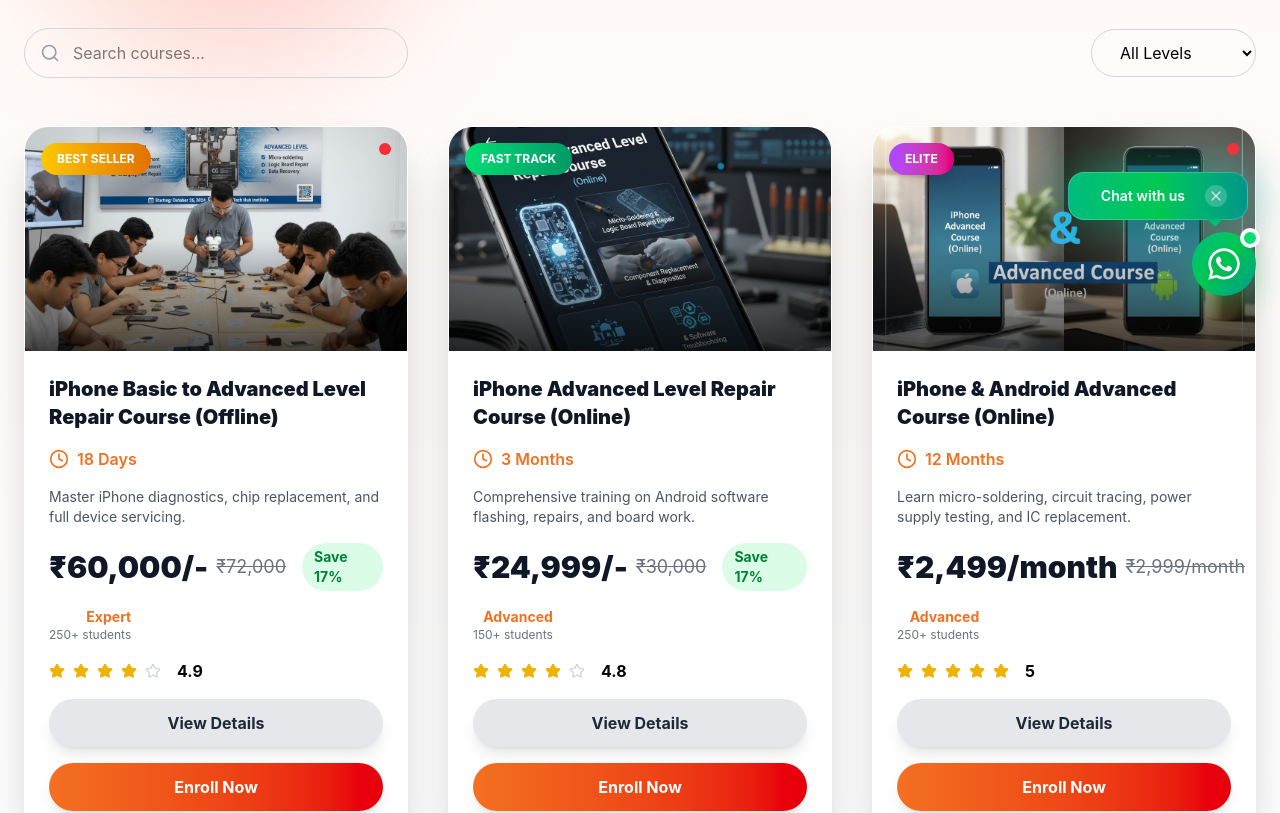
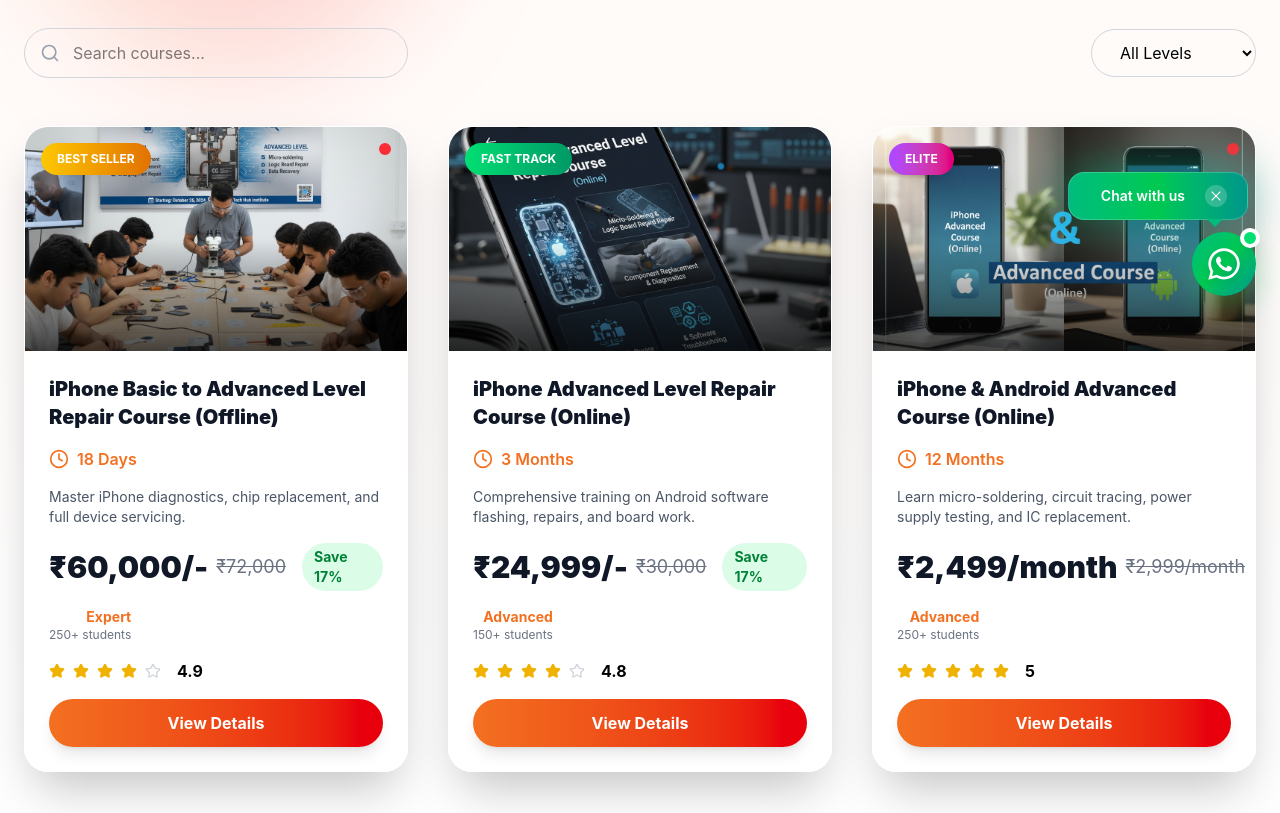
Before and after one commit to Siva2232/newweb, a React (Vite) app: page /courses in a window 1280 px wide. Shown: the part 480-1293 px from the top of the page. Built offline with nearby package versions, Linux system fonts and the light colour scheme.

Commit message:
Your commit message

```diff
--- a/src/components/Abouts.jsx
+++ b/src/components/Abouts.jsx
@@ -39,7 +39,7 @@
   ];
 
   const team = [
-    { name: "Sirajul Haque", role: "Founder & Lead Trainer - GetFix Academy", exp: "20+ Years Experience in chip level repair", img: T1 },
+    { name: "Sirajul Haque", tagline: "Co-Founder - GetFix Academy", role: "Founder & Lead Trainer - GetFix Academy", exp: "20+ Years Experience in chip level repair", img: T1 },
     { name: "Shuhaib Shadi", role: "Co-Founder & Director - GetFix Academy", exp: "10+ Year Experience iPhone Chip level Expert", img: T2 },
     { name: "Pinks", role: "Co-Founder and Technical Support - GetFix", exp: "20+ Years Industry Expertise (Works at Apple-Croatia)", img: T3 },
   ];
@@ -212,6 +212,7 @@
                 <div className="p-6 text-center">
                   <h4 className="text-xl font-bold text-gray-900">{member.name}</h4>
                   <p className="text-[#F37021] font-medium">{member.role}</p>
+                  <p className="text-[#F37021] font-medium">{member.tagline}</p>
                   <p className="text-sm text-gray-600 mt-1">{member.exp}</p>
                 </div>
               </motion.div>
--- a/src/components/CoursesSection.jsx
+++ b/src/components/CoursesSection.jsx
@@ -121,7 +121,6 @@
       </motion.div>
 
       <div className="max-w-7xl mx-auto relative z-10">
-
         {/* HERO */}
         <motion.div
           initial={{ opacity: 0, y: 50 }}
@@ -246,14 +245,8 @@
   const original = clean(originalPrice);
   const savings = original > current ? Math.round((1 - current / original) * 100) : 0;
 
-  return (
-    <motion.div
-      initial={{ opacity: 0, y: 100 }}
-      whileInView={{ opacity: 1, y: 0 }}
-      viewport={{ once: true }}
-      transition={{ duration: 0.8, delay: index * 0.15, type: "spring" }}
-      className="relative group"
-    >
+  // Card content to avoid repetition
+  const cardContent = (
     <motion.div
       ref={cardRef}
       onMouseMove={handleMouse}
@@ -287,7 +280,12 @@
       )}
 
       <div className="relative h-56 overflow-hidden">
-          <img src={image} alt={name} className="w-full h-full object-cover transition-transform duration-700 group-hover:scale-110" loading="lazy" />
+        <img
+          src={image}
+          alt={name}
+          className="w-full h-full object-cover transition-transform duration-700 group-hover:scale-110"
+          loading="lazy"
+        />
         <div className="absolute inset-0 bg-gradient-to-t from-black/70 via-transparent to-transparent" />
       </div>
 
@@ -338,17 +336,26 @@
 
         <div className="flex justify-center items-center gap-1">
           {[...Array(5)].map((_, i) => (
-              <Star key={i} className={`w-4 h-4 ${i < Math.floor(rating) ? "text-yellow-500 fill-current" : "text-gray-300"}`} />
+            <Star
+              key={i}
+              className={`w-4 h-4 ${i < Math.floor(rating) ? "text-yellow-500 fill-current" : "text-gray-300"}`}
+            />
           ))}
           <span className="ml-1 font-bold text-sm">{rating}</span>
         </div>
 
+        <motion.div
+          whileHover={{ scale: 1.05 }}
+          whileTap={{ scale: 0.95 }}
+        >
           <Link
             to={`/course/${id}`}
             className="w-full block text-center py-3 bg-gradient-to-r from-[#F37021] to-red-600 text-white font-bold rounded-full shadow-lg hover:shadow-[#F37021]/50 transition-all"
+            onClick={(e) => !isDesktop && e.stopPropagation()}
           >
             View Details
           </Link>
+        </motion.div>
       </div>
 
       <motion.div
@@ -358,6 +365,33 @@
         transition={{ duration: 0.9 }}
       />
     </motion.div>
+  );
+
+  return (
+    <motion.div
+      initial={{ opacity: 0, y: 100 }}
+      whileInView={{ opacity: 1, y: 0 }}
+      viewport={{ once: true }}
+      transition={{ duration: 0.8, delay: index * 0.15, type: "spring" }}
+      className="relative group"
+    >
+      {/* Wrap card in Link for mobile only */}
+      {isDesktop ? (
+        cardContent
+      ) : (
+        <Link
+          to={`/course/${id}`}
+          className="block"
+          onClick={(e) => {
+            // Prevent navigation if clicking the View Details button
+            if (e.target.closest("a")) {
+              e.stopPropagation();
+            }
+          }}
+        >
+          {cardContent}
+        </Link>
+      )}
     </motion.div>
   );
 };
--- a/src/pages/About.jsx
+++ b/src/pages/About.jsx
@@ -186,9 +186,9 @@
   ];
 
  const team = [
-    { name: "Sirajul Haque", role: "Founder & Lead Trainer - GetFix Academy", exp: "20+ Years Experience in chip level repair", img: T1 },
+    { name: "Sirajul Haque", tagline: "Co-Founder - GetFix Academy", role: "Founder & Lead Trainer - GetFix Academy", exp: "20+ Years Experience in chip level repair", img: T1 },
     { name: "Shuhaib Shadi", role: "Co-Founder & Director - GetFix Academy", exp: "10+ Year Experience iPhone Chip level Expert", img: T2 },
-    { name: "Pinks", role: "Co-Founder and Technical Support - Getfix", exp: "20+ Years Industry Expertise (Works at Apple-Croatia)", img: T3 },
+    { name: "Pinks", role: "Co-Founder and Technical Support - GetFix", exp: "20+ Years Industry Expertise (Works at Apple-Croatia)", img: T3 },
   ];
 
   return (
@@ -457,12 +457,41 @@
   <h2 className="text-4xl md:text-5xl font-bold text-center mb-16 bg-clip-text text-transparent bg-gradient-to-r from-[#F37021] to-[#F37021]">
     Meet Our Expert Instructors
   </h2>
+
   <div className="grid md:grid-cols-3 gap-8">
     {team.map((member, i) => (
-              <TeamCard key={i} {...member} index={i} />
+      <motion.div
+        key={i}
+        initial={{ opacity: 0, y: 40 }}
+        whileInView={{ opacity: 1, y: 0 }}
+        viewport={{ once: true }}
+        transition={{ delay: i * 0.2, duration: 0.7 }}
+        whileHover={{ y: -12 }}
+        className="group overflow-hidden rounded-3xl bg-white shadow-xl border border-gray-200"
+      >
+        <div className="h-64 overflow-hidden">
+          <img
+            src={member.img}
+            alt={member.name}
+            className="w-full h-full object-cover group-hover:scale-110 transition-transform duration-500"
+          />
+        </div>
+
+        <div className="p-6 text-center">
+          <h4 className="text-xl font-bold text-gray-900">{member.name}</h4>
+
+          {/* 🔸 NEW SENTENCE BETWEEN NAME & ROLE */}
+
+          <p className="text-[#F37021] font-medium">{member.role}</p>
+          <p className="text-[#F37021] font-medium">{member.tagline}</p>
+          <p className="text-sm text-gray-600 mt-1">{member.exp}</p>
+        </div>
+      </motion.div>
     ))}
   </div>
 </motion.div>
+
+
 
         {/* CTA */}
         <motion.div
--- a/src/pages/Courses.jsx
+++ b/src/pages/Courses.jsx
@@ -1,3 +1,4 @@
+/* CoursesSection.jsx – Enhanced Debugging, Clickable View Details and Card */
 import {
   motion,
   useMotionValue,
@@ -17,6 +18,7 @@
   Laptop,
 } from "lucide-react";
 import { useRef, useState, useEffect, useMemo } from "react";
+import { Link, useNavigate } from "react-router-dom";
 
 import offline from "../assets/offline.png";
 import online from "../assets/online.png";
@@ -24,7 +26,7 @@
 
 const allCourses = [
   {
-    id: 1,
+    id: "iphone-offline",
     name: "iPhone Basic to Advanced Level Repair Course (Offline)",
     duration: "18 Days",
     description: "Master iPhone diagnostics, chip replacement, and full device servicing.",
@@ -39,7 +41,7 @@
     live: true,
   },
   {
-    id: 2,
+    id: "iphone-online",
     name: "iPhone Advanced Level Repair Course (Online)",
     duration: "3 Months",
     description: "Comprehensive training on Android software flashing, repairs, and board work.",
@@ -54,7 +56,7 @@
     live: false,
   },
   {
-    id: 3,
+    id: "combo-online",
     name: "iPhone & Android Advanced Course (Online)",
     duration: "12 Months",
     description: "Learn micro-soldering, circuit tracing, power supply testing, and IC replacement.",
@@ -118,6 +120,7 @@
     <section
       ref={sectionRef}
       className="py-20 bg-gradient-to-b from-[#F37021]/5 via-white to-gray-50 overflow-hidden relative"
+      style={{ position: "relative" }}
     >
       {/* Floating Orbs */}
       <motion.div className="absolute inset-0 pointer-events-none" style={{ y, opacity }}>
@@ -198,7 +201,7 @@
           </div>
         </motion.div>
 
-        {/* Course Grid – Use animate for initial load */}
+        {/* Course Grid */}
         <div className="grid grid-cols-1 md:grid-cols-2 lg:grid-cols-3 gap-8 lg:gap-10">
           {filteredCourses.map((course, i) => (
             <CourseCard key={course.id} {...course} index={i} />
@@ -286,7 +289,6 @@
   );
 };
 
-// ── COURSE CARD – Entire card clickable on mobile with View Details button ─────────────────
 const CourseCard = ({
   id,
   name,
@@ -304,6 +306,7 @@
   index,
 }) => {
   const isDesktop = useIsDesktop();
+  const navigate = useNavigate();
   const cardRef = useRef(null);
   const mouseX = useMotionValue(0);
   const mouseY = useMotionValue(0);
@@ -326,12 +329,34 @@
     return { savings: orig ? Math.round((1 - cur / orig) * 100) : 0 };
   }, [price, originalPrice]);
 
-  // Links for the card and buttons
-  const cardLink = "https://wa.me/+918304952266"; // Card and Enroll Now
-  const detailsLink = `/courses/${id}`; // View Details button (fallback to # if no routing)
+  const handleButtonClick = (e) => {
+    e.stopPropagation();
+    console.log(`View Details clicked for course ${id}, navigating to /course/${id}`);
+    navigate(`/course/${id}`);
+  };
 
-  // Card content
-  const cardContent = (
+  const handleCardClick = (e) => {
+    if (isDesktop) {
+      console.log(`Card click ignored on desktop for course ${id}`);
+      return;
+    }
+    if (e.target.closest("a") || e.target.closest("button")) {
+      console.log(`Card click ignored due to button/link click for course ${id}`);
+      return;
+    }
+    console.log(`Card clicked for course ${id}, navigating to /course/${id}`);
+    navigate(`/course/${id}`);
+  };
+
+  return (
+    <motion.div
+      initial={{ opacity: 0, y: 80 }}
+      animate={{ opacity: 1, y: 0 }}
+      transition={{ duration: 0.7, delay: index * 0.15 }}
+      className="relative group"
+      onClick={handleCardClick}
+      style={{ cursor: !isDesktop ? "pointer" : "default", zIndex: 10, position: "relative" }}
+    >
       <motion.div
         ref={cardRef}
         onMouseMove={handleMouse}
@@ -395,40 +420,26 @@
             {[...Array(5)].map((_, i) => (
               <Star
                 key={i}
-              className={`w-4 h-4 ${
-                i < Math.floor(rating) ? "fill-yellow-500 text-yellow-500" : "text-gray-300"
-              }`}
+                className={`w-4 h-4 ${i < Math.floor(rating) ? "fill-yellow-500 text-yellow-500" : "text-gray-300"}`}
               />
             ))}
             <span className="ml-2 font-bold">{rating}</span>
           </div>
 
-        {/* View Details Button */}
-        <motion.a
-          href={detailsLink}
-          onClick={(e) => {
-            if (!isDesktop) e.stopPropagation(); // Prevent card click on mobile
-            if (detailsLink === "#") e.preventDefault(); // Prevent # navigation
-          }}
+          <motion.div
             whileHover={{ scale: 1.08 }}
             whileTap={{ scale: 0.95 }}
-          className="w-full block text-center py-3 bg-gray-200 text-gray-800 font-bold rounded-full shadow-lg"
+            style={{ position: "relative", zIndex: 20, pointerEvents: "auto" }}
+          >
+            <Link
+              to={`/course/${id}`}
+              className="w-full block text-center py-3 bg-gradient-to-r from-[#F37021] to-red-600 text-white font-bold rounded-full shadow-lg"
+              onClick={handleButtonClick}
+              style={{ pointerEvents: "auto" }}
             >
               View Details
-        </motion.a>
-
-        {/* Enroll Now Button */}
-        <motion.a
-          href={cardLink}
-          target="_blank"
-          rel="noopener noreferrer"
-          onClick={(e) => !isDesktop && e.stopPropagation()} // Prevent card click on mobile
-          whileHover={{ scale: 1.08 }}
-          whileTap={{ scale: 0.95 }}
-          className="w-full block text-center py-3 bg-gradient-to-r from-[#F37021] to-red-600 text-white font-bold rounded-full shadow-lg"
-        >
-          Enroll Now
-        </motion.a>
+            </Link>
+          </motion.div>
         </div>
 
         <motion.div
@@ -438,37 +449,6 @@
           transition={{ duration: 0.9 }}
         />
       </motion.div>
-  );
-
-  return (
-    <motion.div
-      initial={{ opacity: 0, y: 80 }}
-      animate={{ opacity: 1, y: 0 }}
-      transition={{ duration: 0.7, delay: index * 0.15 }}
-      className="relative group"
-    >
-      {/* Wrap card in <a> tag for mobile only */}
-      {isDesktop ? (
-        cardContent
-      ) : (
-        <a
-          href={cardLink}
-          target="_blank"
-          rel="noopener noreferrer"
-          className="block"
-          onClick={(e) => {
-            // Prevent card navigation if clicking a button
-            if (e.target.closest("a")) {
-              e.stopPropagation();
-              return;
-            }
-            // Ensure navigation to cardLink
-            window.open(cardLink, "_blank", "noopener,noreferrer");
-          }}
-        >
-          {cardContent}
-        </a>
-      )}
     </motion.div>
   );
 };
```
Also changed, not shown: src/assets/T3.png. Lines whose indentation alone changed are shown as unchanged.
